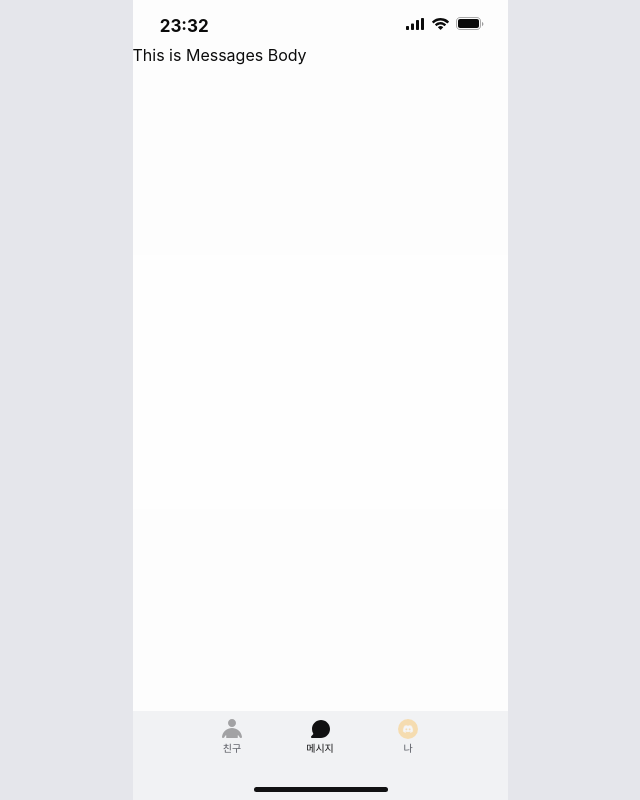
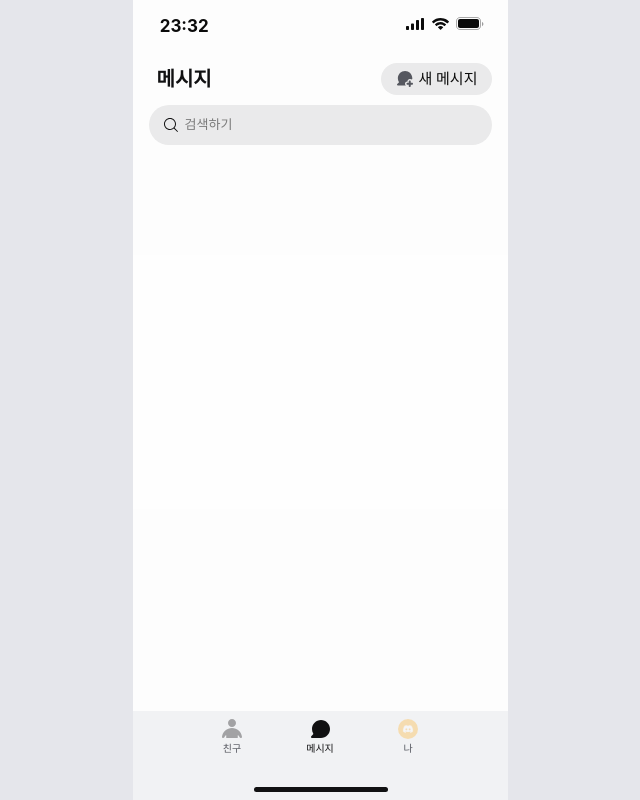
Before and after one commit to CEOS-Developers/react-messenger-19th, a React (Create React App) app: page /messages in a window 1280 px wide. Shown: the whole page, without its empty margins (320-960 px from the left). Built offline with nearby package versions, Linux system fonts and the light colour scheme; a web font is replaced by a local one.

Commit message:
Feat : make messages search head UI

```diff
--- /dev/null
+++ b/src/components/fixed/SearchHead/SearchHead.tsx
@@ -0,0 +1,117 @@
+import styled from 'styled-components';
+
+const StyledSearchHead = styled.div`
+  width: 100%;
+  height: 114px;
+  display: flex;
+  justify-content: center;
+  align-items: center;
+`;
+
+const StyledSearchInnerContainer = styled.div`
+  width: 343px;
+  height: 82px;
+  display: flex;
+  flex-direction: column;
+  justify-content: space-between;
+  row-gap: 10px;
+`;
+
+const StyledSearchUpper = styled.div`
+  display: flex;
+  justify-content: space-between;
+  align-items: center;
+`;
+
+const StyledNameSpan = styled.p`
+  height: 30px;
+  display: flex;
+  justify-content: center;
+  align-items: center;
+  font-size: 20px;
+  font-weight: 600;
+  margin-left: 8px;
+  color: ${(props) => props.theme.color.black};
+  white-space: nowrap;
+`;
+
+const StyledNewMessage = styled.div`
+  background-color: ${(props) => props.theme.color.grayMedium};
+  width: 111px;
+  height: 32px;
+  border-radius: 20px;
+  display: flex;
+  justify-content: center;
+  align-items: center;
+  column-gap: 4px;
+
+  &:hover {
+    cursor: pointer;
+  }
+`;
+
+const StyledNewMessageSpan = styled.span`
+  font-family: Pretendard;
+  font-size: ${(props) => props.theme.textStyle.fontSize.body1};
+  line-height: ${(props) => props.theme.textStyle.lineHeight.body1};
+`;
+
+const StyledSearchLower = styled.div`
+  width: 100%;
+  height: 40px;
+  position: relative;
+`;
+
+const StyledSearchLowerInput = styled.input`
+  border: none;
+  width: 100%;
+  height: 100%;
+  background-color: ${(props) => props.theme.color.grayMedium};
+  border-radius: 20px;
+  font-size: 13px;
+  font-weight: 500;
+  font-family: Pretendard;
+  line-height: 19.5px;
+  color: ${(props) => props.theme.color.grayDark};
+  padding: 0 0 0 36px;
+  outline: none;
+`;
+
+const StyledMagnifyingGlass = styled.img`
+  position: absolute;
+  top: 10px;
+  left: 12px;
+`;
+
+interface searchTypeObj {
+  searchType: string;
+}
+
+export default function SearchHead({ searchType }: searchTypeObj) {
+  return (
+    <StyledSearchHead>
+      <StyledSearchInnerContainer>
+        <StyledSearchUpper>
+          <StyledNameSpan>
+            {searchType === 'friends' ? '친구' : '메시지'}
+          </StyledNameSpan>
+          <StyledNewMessage>
+            {searchType === 'friends' ? (
+              <img src="/images/newFriend.svg" alt="This is new friend icon" />
+            ) : (
+              <img
+                src="/images/newMessage.svg"
+                alt="This is new message icon"
+              />
+            )}
+            <StyledNewMessageSpan>새 메시지</StyledNewMessageSpan>
+          </StyledNewMessage>
+        </StyledSearchUpper>
+        <StyledSearchLower>
+          <StyledMagnifyingGlass src="/images/magnifyingGlass.svg" />
+          <StyledSearchLowerInput placeholder="검색하기" />
+        </StyledSearchLower>
+      </StyledSearchInnerContainer>
+    </StyledSearchHead>
+  );
+}
--- a/src/components/non-fixed/FriendsBody/FriendsSearchHead/FriendsSearchHead.tsx
+++ b/src/components/non-fixed/FriendsBody/FriendsSearchHead/FriendsSearchHead.tsx
@@ -1,104 +1,6 @@
 import styled from 'styled-components';
-
-const StyledFriendsSearchHead = styled.div`
-  width: 100%;
-  height: 114px;
-  display: flex;
-  justify-content: center;
-  align-items: center;
-`;
-
-const StyledFriendSearchInnerContainer = styled.div`
-  width: 343px;
-  height: 82px;
-  display: flex;
-  flex-direction: column;
-  justify-content: space-between;
-  row-gap: 10px;
-`;
-
-const StyledFriendSearchUpper = styled.div`
-  display: flex;
-  justify-content: space-between;
-  align-items: center;
-`;
-
-const StyledNameSpan = styled.p`
-  width: 35px;
-  height: 30px;
-  display: flex;
-  justify-content: center;
-  align-items: center;
-  font-size: 20px;
-  font-weight: 600;
-  margin-left: 8px;
-  color: ${(props) => props.theme.color.black};
-`;
-
-const StyledNewMessage = styled.div`
-  background-color: ${(props) => props.theme.color.grayMedium};
-  width: 111px;
-  height: 32px;
-  border-radius: 20px;
-  display: flex;
-  justify-content: center;
-  align-items: center;
-  column-gap: 4px;
-
-  &:hover {
-    cursor: pointer;
-  }
-`;
-
-const StyledNewMessageSpan = styled.span`
-  font-family: Pretendard;
-  font-size: ${(props) => props.theme.textStyle.fontSize.body1};
-  line-height: ${(props) => props.theme.textStyle.lineHeight.body1};
-`;
-
-const StyledFriendSearchLower = styled.div`
-  width: 100%;
-  height: 40px;
-  position: relative;
-`;
-
-const StyledFriendSearchLowerInput = styled.input`
-  border: none;
-  width: 100%;
-  height: 100%;
-  background-color: ${(props) => props.theme.color.grayMedium};
-  border-radius: 20px;
-  font-size: 13px;
-  font-weight: 500;
-  font-family: Pretendard;
-  line-height: 19.5px;
-  color: ${(props) => props.theme.color.grayDark};
-  padding: 0 0 0 36px;
-  outline: none;
-`;
-
-const StyledMagnifyingGlass = styled.img`
-  position: absolute;
-  top: 10px;
-  left: 12px;
-`;
+import SearchHead from '@components/fixed/SearchHead/SearchHead';
 
 export default function FriendsSearchHead() {
-  return (
-    <StyledFriendsSearchHead>
-      <StyledFriendSearchInnerContainer>
-        <StyledFriendSearchUpper>
-          <StyledNameSpan>친구</StyledNameSpan>
-          <StyledNewMessage>
-            <img src="/images/newFriend.svg" />
-            <StyledNewMessageSpan>새 메시지</StyledNewMessageSpan>
-          </StyledNewMessage>
-        </StyledFriendSearchUpper>
-        <StyledFriendSearchLower>
-          <StyledMagnifyingGlass src="/images/magnifyingGlass.svg" />
-          <StyledFriendSearchLowerInput placeholder="검색하기" />
-        </StyledFriendSearchLower>
-      </StyledFriendSearchInnerContainer>
-    </StyledFriendsSearchHead>
-  );
+  return <SearchHead searchType="friends" />;
 }
--- a/src/components/non-fixed/MessageBody/MessageBody.tsx
+++ b/src/components/non-fixed/MessageBody/MessageBody.tsx
@@ -1,4 +1,5 @@
 import styled from 'styled-components';
+import MessageSearchHead from '@components/non-fixed/MessageBody/MessageSearchHead/MessageSearchHead';
 
 const StyledMessageBody = styled.section`
   flex-grow: 1;
@@ -8,7 +9,7 @@ const StyledMessageBody = styled.section`
 export default function MessageBody() {
   return (
     <StyledMessageBody className="scroll-box">
-      This is Messages Body
+      <MessageSearchHead />
     </StyledMessageBody>
   );
 }
--- /dev/null
+++ b/src/components/non-fixed/MessageBody/MessageSearchHead/MessageSearchHead.tsx
@@ -0,0 +1,5 @@
+import SearchHead from '@components/fixed/SearchHead/SearchHead';
+
+export default function MessageSearchHead() {
+  return <SearchHead searchType="messages" />;
+}
```
